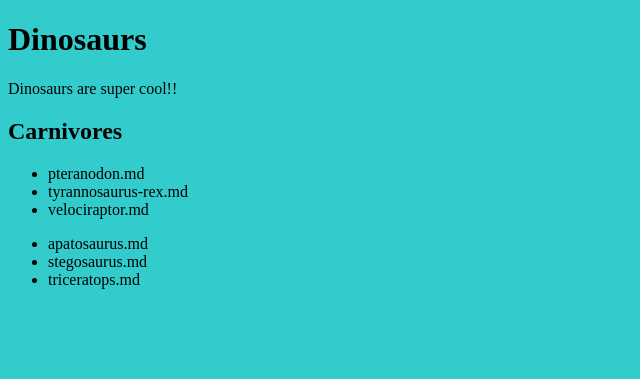
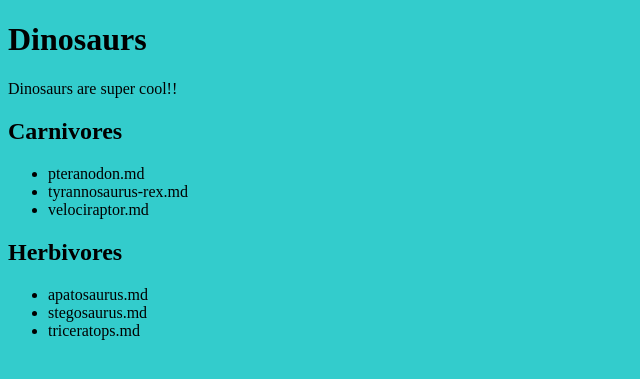
Before and after one commit to laurah1966/dinosaurs, a Jekyll site: the page built from index.html, in a window 1280 px wide. Shown: the top 379 px of the page, without its empty margins (0-640 px from the left). Built offline with Jekyll 4.4.1, drawn with Linux system fonts in a browser that asks for light colours.

Commit message:
Added h2

```diff
--- a/index.html
+++ b/index.html
@@ -16,6 +16,8 @@ layout: default
 	{% endfor %}
 </ul>
 
+<h2> Herbivores</h2>
+
 <ul>
 	{% for dino in site.pages %}
 		{% if dino.category == "herbivore" %}
```
